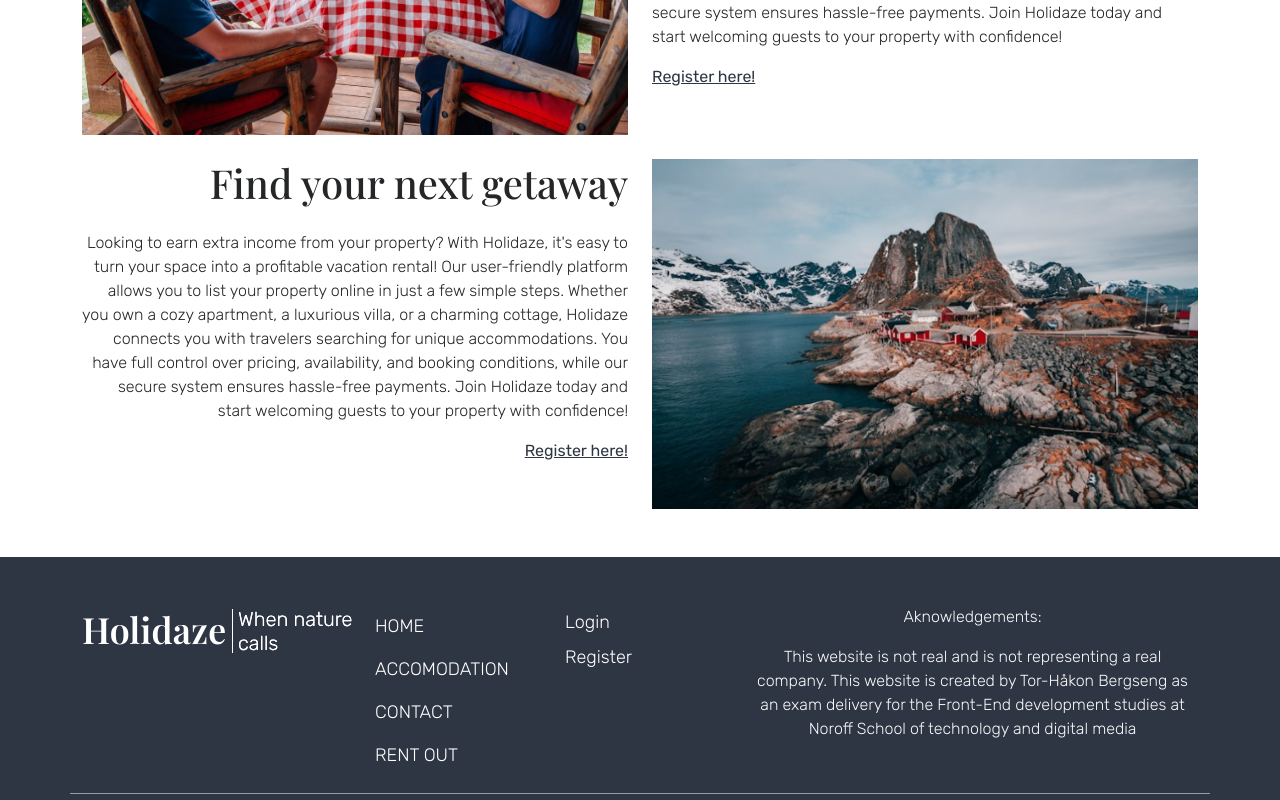
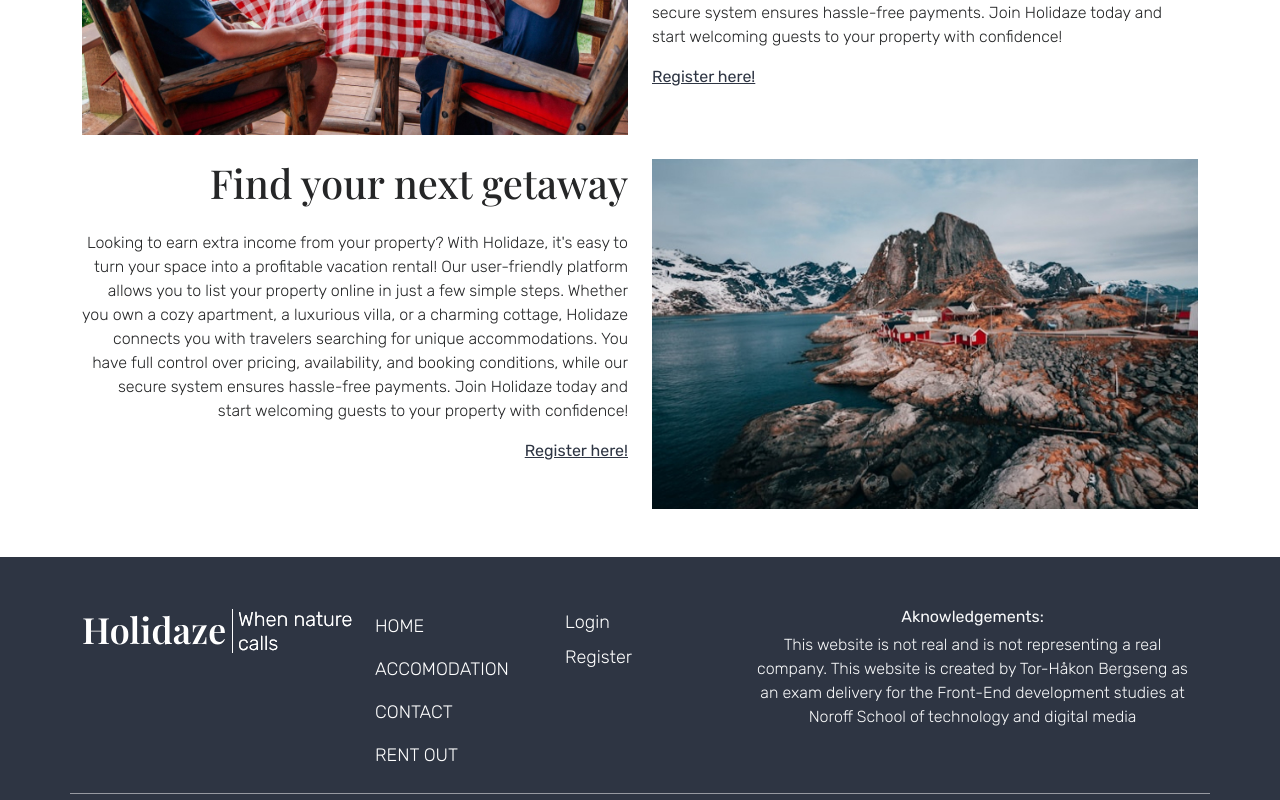
Before and after one commit to teehbee/project-exam-2, a React (Vite) app: page / in a window 1280 px wide. Shown: the part 1502-2302 px from the top of the page. Built offline with nearby package versions, Linux system fonts and the light colour scheme; a web font is replaced by a local one.

Commit message:
change to font size on footer

```diff
--- a/src/components/navigation/footer.tsx
+++ b/src/components/navigation/footer.tsx
@@ -37,8 +37,8 @@ function Footer() {
             </Link>
           </div>
           <div className="col-12 col-lg-5 text-decoration-none pt-3 pt-lg-0">
-            <p className="fw-light text-light">Aknowledgements: </p>
-            <p className="fw-light text-light">This website is not real and is not representing a real company. This website is created by Tor-Håkon Bergseng as an exam delivery for the Front-End development studies at Noroff School of technology and digital media</p>
+            <p className="text-light fs-0-625rem-to-1rem mb-1">Aknowledgements: </p>
+            <p className="fw-light text-light fs-0-625rem-to-1rem">This website is not real and is not representing a real company. This website is created by Tor-Håkon Bergseng as an exam delivery for the Front-End development studies at Noroff School of technology and digital media</p>
           </div>
         </div>
       </div>
```
